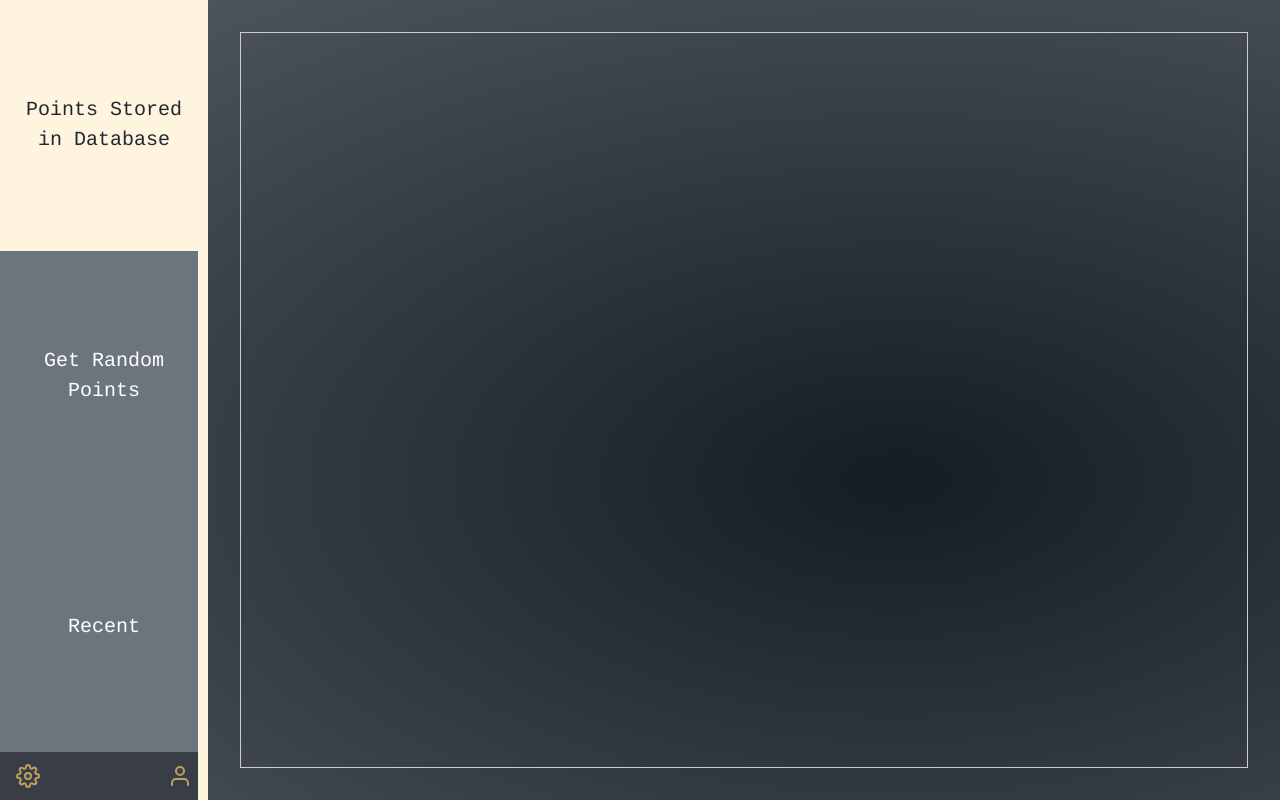
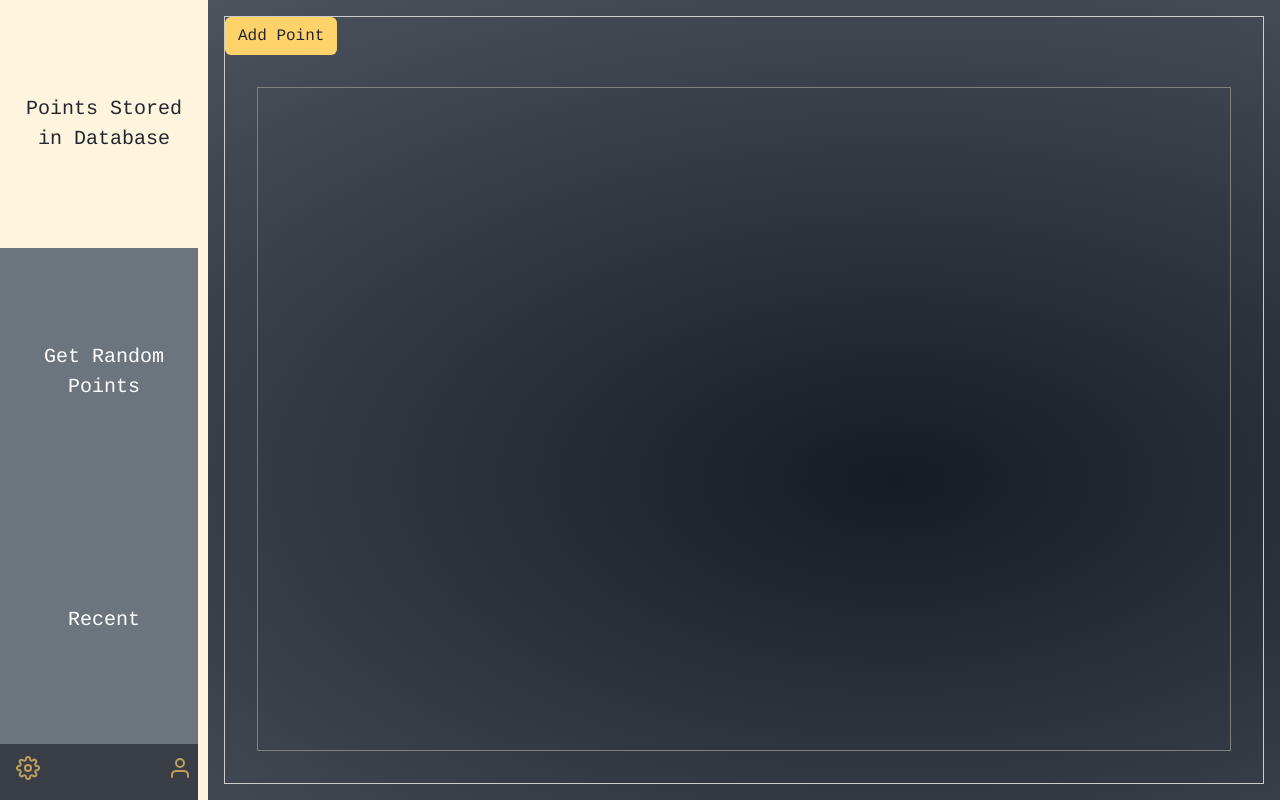
Before and after one commit to Martenere/NotPointless, a React (Vite) app in the folder React/: page / in a window 1280 px wide. Built offline with nearby package versions, Linux system fonts and the light colour scheme; a web font is replaced by a local one.

Commit message:
Added point submit button and extracted components

```diff
--- /dev/null
+++ b/React/src/Components/ContentPanel/ContentPanel.jsx
@@ -0,0 +1,65 @@
+import { useState } from "react";
+
+function ContentPanel({ apiData }) {
+  function handleSubmit() {
+    const xValue = document.getElementById("xValue").value;
+    const yValue = document.getElementById("yValue").value;
+    // Handle the values, e.g., submitting to an API or adding to a state
+    console.log(xValue, yValue);
+
+    // Optionally close the menu
+    setShowAddPointMenu(false);
+  }
+
+  const [showAddPointMenu, setShowAddPointMenu] = useState(false);
+  return (
+    <div className="Content-Panel">
+      <div className="Button-Row">
+        <button
+          className="btn btn-primary"
+          onClick={() => setShowAddPointMenu(!showAddPointMenu)}
+        >
+          Add Point
+        </button>
+        {showAddPointMenu && (
+          <div className="AddPointMenu">
+            <div>
+              <label>
+                X: <input type="number" id="xValue" />
+              </label>
+            </div>
+            <div>
+              <label>
+                Y: <input type="number" id="yValue" />
+              </label>
+            </div>
+            <button className="btn btn-primary" onClick={handleSubmit}>
+              Submit
+            </button>
+          </div>
+        )}
+      </div>
+
+      <div className="Content-Panel-Points">
+        {apiData.map((point, index) => {
+          const leftPercentage = point.x;
+          const bottomPercentage = point.y;
+
+          return (
+            <div
+              key={index}
+              className="Dot"
+              style={{
+                left: `${leftPercentage}%`,
+                bottom: `${bottomPercentage}%`,
+                transform: "translate(-50%, 50%)", // Adjust dot position to center it based on its own size
+              }}
+            ></div>
+          );
+        })}
+      </div>
+    </div>
+  );
+}
+
+export default ContentPanel;
--- /dev/null
+++ b/React/src/Components/LeftMenu/LeftMenu.jsx
@@ -0,0 +1,50 @@
+import { useState } from "react";
+import setting from "../../assets/settings.svg";
+import user from "../../assets/user.svg";
+const pages = ["Points Stored in Database", "Get Random Points", "Recent"];
+function LeftMenu({ targetPage, changePage }) {
+  const [isHovered, setIsHovered] = useState(false);
+  const [isHoveringCog, setIsHoveringCog] = useState(false);
+
+  return (
+    <div className="Left-Menu">
+      <div className={`Left-Menu ${isHovered ? "selectedIsHovered" : ""}`}>
+        <div className="Left-Menu-Container d-flex flex-column  align-items-stretch">
+          {pages.map((target, index) => {
+            return (
+              <button
+                key={index}
+                className={
+                  "btn btn-lg btn-no-border m-0 px-4 py-4 btn-" +
+                  (targetPage == index ? "primary" : "secondary")
+                }
+                onClick={() => {
+                  setIsHovered(true);
+                  changePage(index);
+                }}
+                onMouseEnter={() => targetPage === index && setIsHovered(true)}
+                onMouseLeave={() => setIsHovered(false)}
+              >
+                {target}
+              </button>
+            );
+          })}
+          <div className="Bottom-Menu d-flex justify-content-between align-items-center">
+            <img
+              className="px-3 Icon-Color IconRotate"
+              src={setting}
+              style={{
+                animationPlayState: isHoveringCog ? "running" : "paused",
+              }}
+              onMouseEnter={() => setIsHoveringCog(true)}
+              onMouseLeave={() => setIsHoveringCog(false)}
+            ></img>
+            <img className="px-3 Icon-Color Icon" src={user}></img>
+          </div>
+        </div>
+      </div>
+    </div>
+  );
+}
+
+export default LeftMenu;
--- a/React/src/Components/MainView.css
+++ b/React/src/Components/MainView.css
@@ -26,7 +26,7 @@
 }
 
 .Main-View {
-  height: 100%;
+  height: 100vh;
   width: 100%;
   display: flex;
   background-image: radial-gradient(
@@ -67,9 +67,13 @@
 }
 
 .btn {
-  border-radius: 0 !important;
   border-color: rgba(0, 0, 0, 0) !important;
 }
+.btn-no-border {
+  flex: 1;
+  border-radius: 0 !important;
+}
+
 .btn-primary {
   background-color: rgb(255, 211, 105) !important;
   color: rgb(34, 40, 49) !important;
@@ -83,11 +87,9 @@
 .Left-Menu-Container {
   display: flex;
   flex-direction: column;
-  height: 100%; /* Ensure the container takes full height */
+  height: 99%; /* Ensure the container takes full height - 100 makes  */
 }
-.Left-Menu-Container .btn {
-  flex: 1; /* This makes each button fill equal portion of the available space */
-}
+
 .Bottom-Menu {
   height: 3rem;
 }
@@ -116,15 +118,23 @@
   animation-play-state: paused;
 }
 
-.Icon {
+.Content-Panel {
+  display: flex;
+  flex-direction: column;
+  position: relative;
+  margin: 1rem;
+  width: 100%;
+  height: 100%-10rem;
+  border: 1px solid #ccc; /* Just to visualize the panel */
 }
 
-.Body-Panel {
+.Content-Panel-Points {
   position: relative;
+  flex: auto;
   margin: 2rem;
-  width: 100%;
-  height: 100%-4rem;
-  border: 1px solid #ccc; /* Just to visualize the panel */
+  width: 100%-2rem;
+  height: 100%-2rem;
+  border: 1px solid gray;
 }
 
 .Dot {
@@ -146,3 +156,23 @@
   transform: scale(1.5);
   border: 4px solid rgb(255, 245, 223);
 }
+
+.AddPointMenu {
+  position: absolute;
+  z-index: 100;
+  left: 20px;
+  top: 50px;
+
+  color: white;
+  background-image: radial-gradient(
+    at 50% 80%,
+
+    rgb(61, 72, 87),
+    rgb(84, 90, 100)
+  );
+
+  padding: 1rem;
+  box-shadow: 0 7px 15px rgba(90, 75, 41, 0.7);
+  border: 1px solid rgb(179, 154, 98);
+  border-radius: 10px; /* Optional: for rounded corners */
+}
--- a/React/src/Components/MainView.jsx
+++ b/React/src/Components/MainView.jsx
@@ -1,13 +1,11 @@
+import ContentPanel from "./ContentPanel/ContentPanel";
+import LeftMenu from "./LeftMenu/LeftMenu";
 import "./MainView.css";
 import { useState } from "react";
-import setting from "../assets/settings.svg";
-import user from "../assets/user.svg";
 
-const pages = ["Points Stored in Database", "Get Random Points", "Recent"];
+// const pages = ["Points Stored in Database", "Get Random Points", "Recent"];
 function MainView() {
   const [targetPage, setTargetPage] = useState(0);
-  const [isHovered, setIsHovered] = useState(false);
-  const [isHoveringCog, setIsHoveringCog] = useState(false);
   const [apiData, setApiData] = useState([]);
 
   const changePage = (page) => {
@@ -41,68 +39,11 @@ function MainView() {
       });
   }
 
-  console.log("Current Api data", apiData);
   return (
     <div className="Main-View">
-      <div className="Left-Menu">
-        <div className={`Left-Menu ${isHovered ? "selectedIsHovered" : ""}`}>
-          <div className="Left-Menu-Container d-flex flex-column  align-items-stretch">
-            {pages.map((target, index) => {
-              return (
-                <button
-                  key={index}
-                  className={
-                    "btn btn-lg m-0 px-4 py-4 btn-" +
-                    (targetPage == index ? "primary" : "secondary")
-                  }
-                  onClick={() => {
-                    setIsHovered(true);
-                    changePage(index);
-                  }}
-                  onMouseEnter={() =>
-                    targetPage === index && setIsHovered(true)
-                  }
-                  onMouseLeave={() => setIsHovered(false)}
-                >
-                  {target}
-                </button>
-              );
-            })}
-            <div className="Bottom-Menu d-flex justify-content-between align-items-center">
-              <img
-                className="px-3 Icon-Color IconRotate"
-                src={setting}
-                style={{
-                  animationPlayState: isHoveringCog ? "running" : "paused",
-                }}
-                onMouseEnter={() => setIsHoveringCog(true)}
-                onMouseLeave={() => setIsHoveringCog(false)}
-              ></img>
-              <img className="px-3 Icon-Color Icon" src={user}></img>
-            </div>
-          </div>
-        </div>
-      </div>
-      <div className="Body-Panel">
-        {apiData.map((point, index) => {
-          // Assuming the maximum x and y values are 10, adjust if different
-          // Convert point.x and point.y to a percentage of the container size
-          const leftPercentage = point.x;
-          const bottomPercentage = point.y;
+      <LeftMenu targetPage={targetPage} changePage={changePage} />
 
-          return (
-            <div
-              key={index}
-              className="Dot"
-              style={{
-                left: `${leftPercentage}%`,
-                bottom: `${bottomPercentage}%`,
-                transform: "translate(-50%, 50%)", // Adjust dot position to center it based on its own size
-              }}
-            ></div>
-          );
-        })}
-      </div>
+      <ContentPanel apiData={apiData} />
     </div>
   );
 }
```
